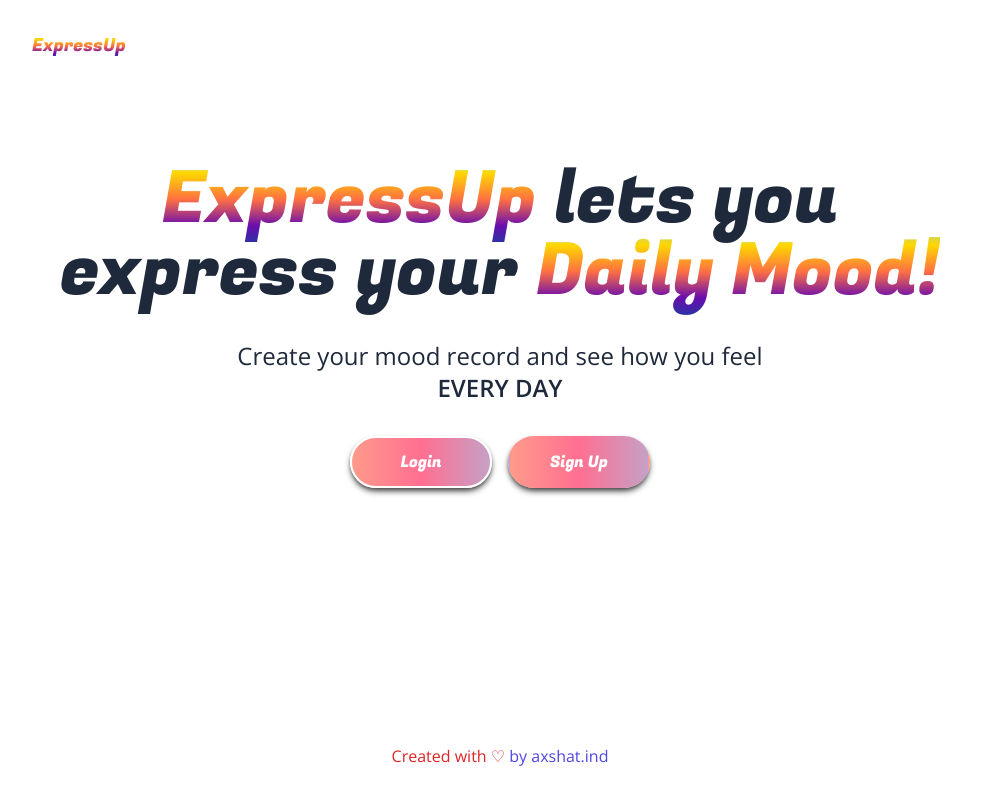
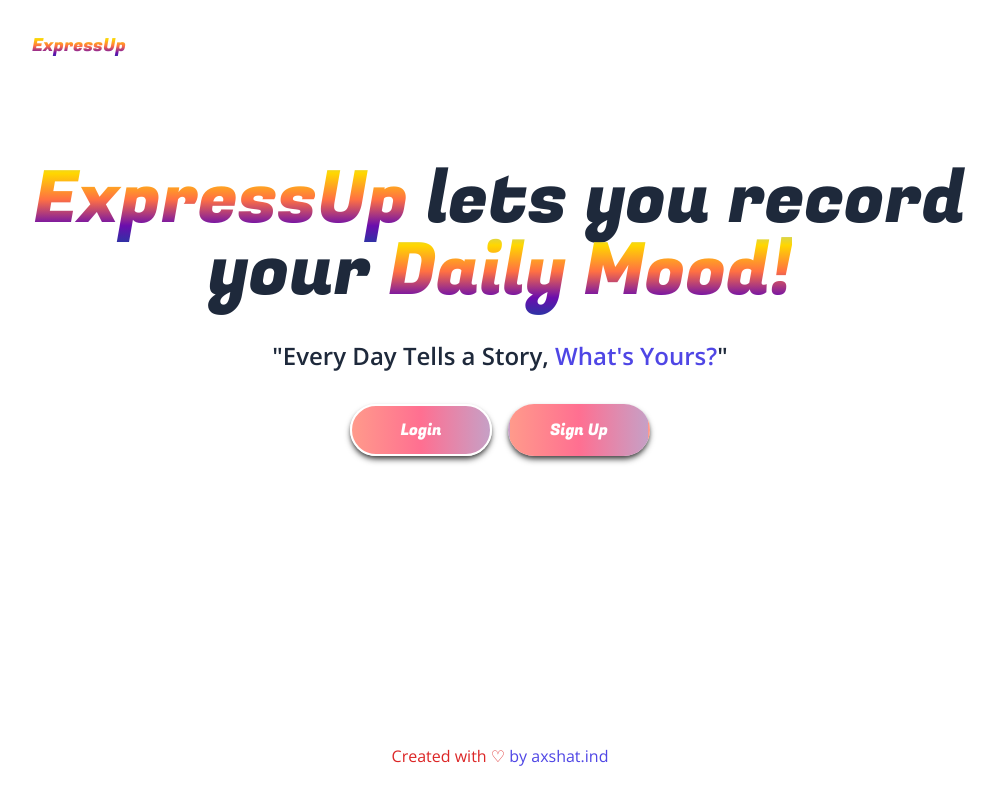
Before and after one commit to axshatInd/expressup, a Next.js app: page / in a window 1280 px wide. Shown: the whole page, without its empty margins (140-1136 px from the left). Built offline with nearby package versions, Linux system fonts and the light colour scheme.

Commit message:
Gave the tagline

```diff
--- a/components/Hero.js
+++ b/components/Hero.js
@@ -7,10 +7,10 @@ export default function Hero() {
   return (
     <div className='py-4 md:py-10 flex flex-col gap-4 sm:gap-8'>
         <h1 className={'text-5xl sm:text-6xl md:text-7xl text-center ' + fugaz.className}>
-            <span className='textGradient'>ExpressUp</span> lets you express your <span className='textGradient'>Daily Mood!</span>
+            <span className='textGradient'>ExpressUp</span> lets you record your <span className='textGradient'>Daily Mood!</span>
         </h1>
-        <p className='text-lg sm:text-xl md:text-2xl text-center w-full mx-auto max-w-[600px]'>
-            Create your mood record and see how you feel <span className='font-semibold'>EVERY DAY</span>
+        <p className='text-lg sm:text-xl md:text-2xl text-center w-full mx-auto max-w-[600px] font-semibold'>
+            "Every Day Tells a Story, <span className='text-indigo-600 font-semibold'>What's Yours?</span>"
         </p>
         <div className='grid grid-cols-2 gap-4 w-fit mx-auto'>
             <Button text="Login" dark /> {/* Login button with white border */}
```
